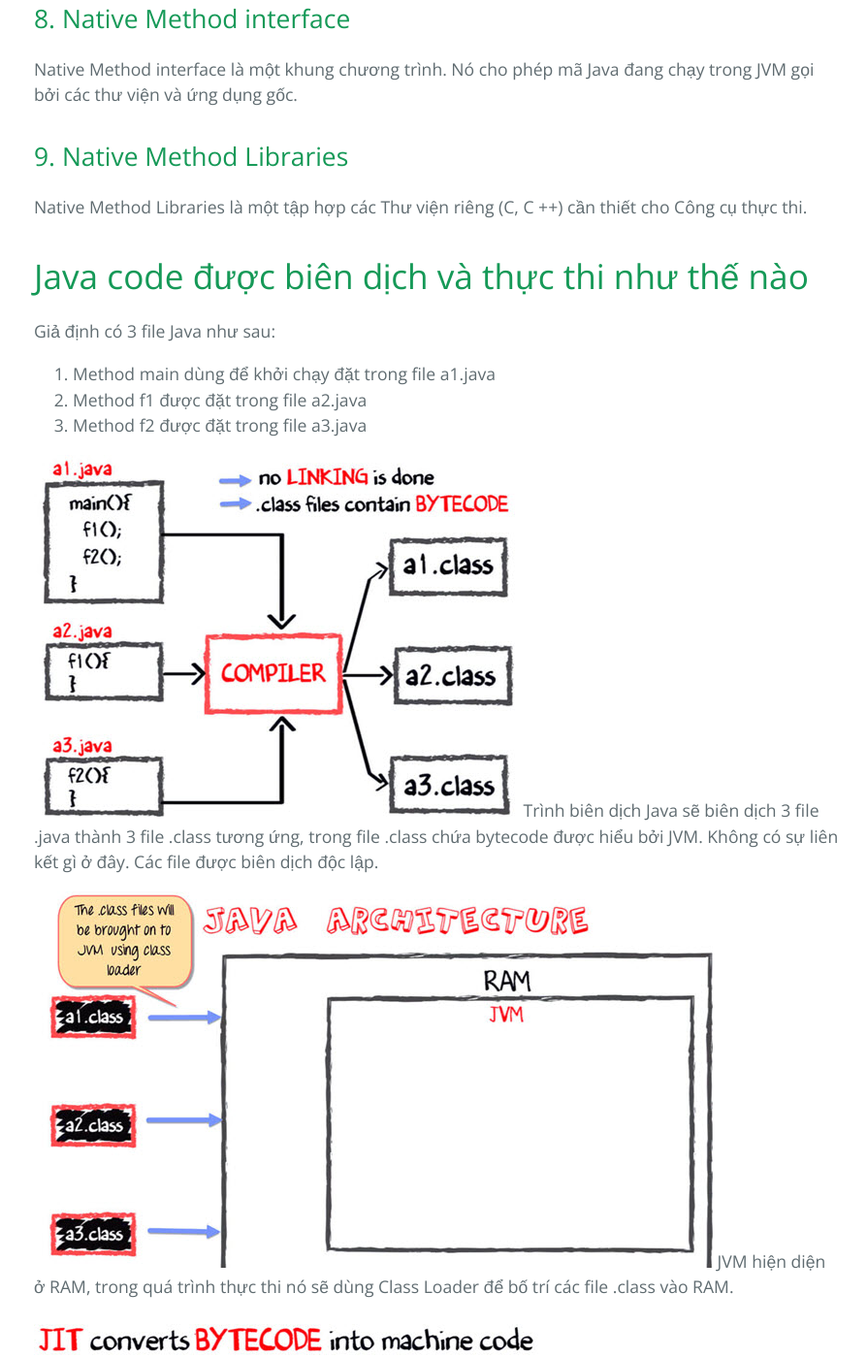
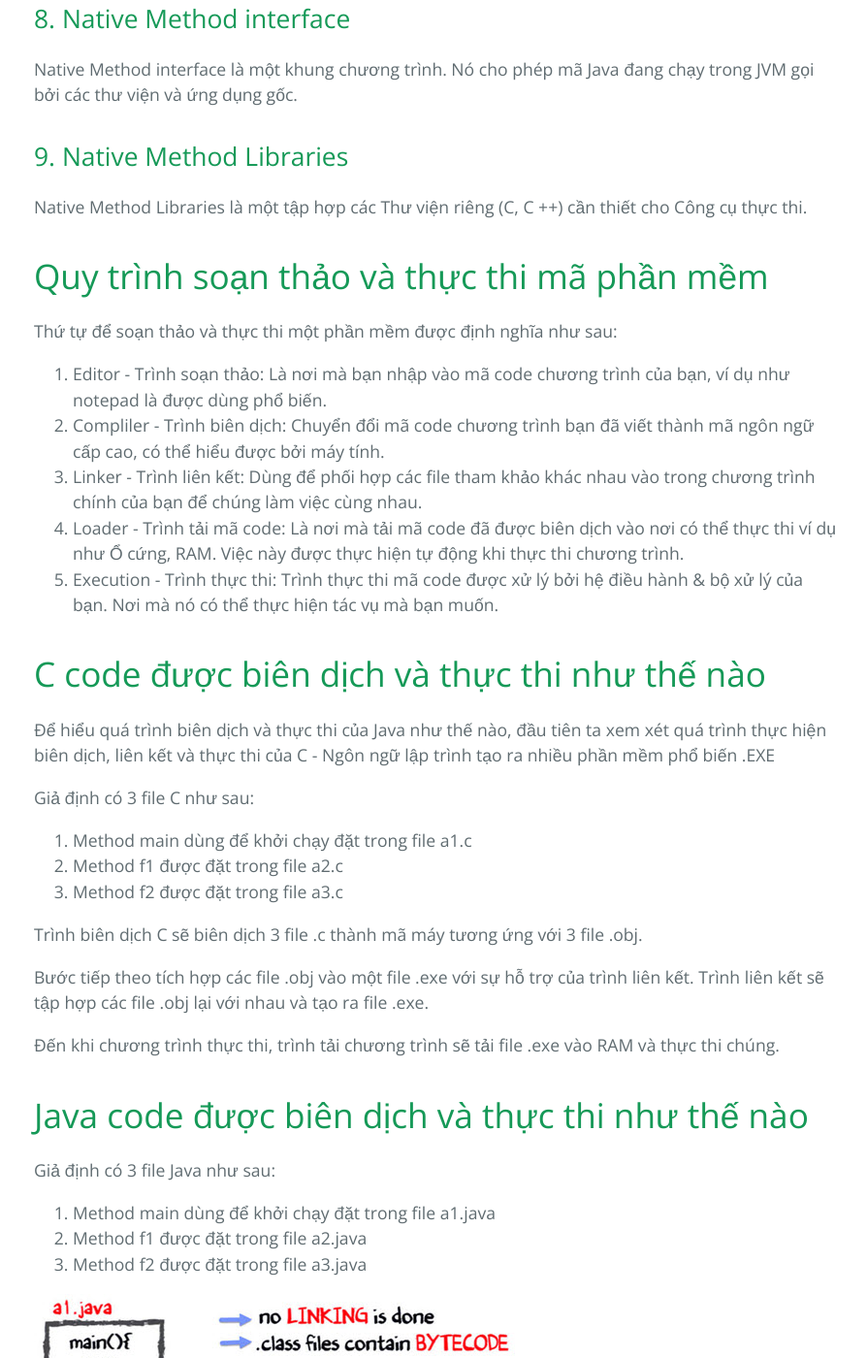
Before and after one commit to lxnhiqn905/lxnhiqn905.github.io, a Jekyll site: the page built from java/java-virtual-machine-jvm.md, in a window 1280 px wide and 1400 px high, scrolled down 2533 px. Shown: the whole window at 97% size, without its empty margins (189-1083 px from the left). Built offline with Jekyll 4.4.1, drawn with Linux system fonts in a browser that asks for light colours.

Commit message:
Update java-virtual-machine-jvm.md

```diff
--- a/java/java-virtual-machine-jvm.md
+++ b/java/java-virtual-machine-jvm.md
@@ -46,6 +46,28 @@ Native Method interface là một khung chương trình. Nó cho phép mã Java
 ## 9. Native Method Libraries
 Native Method Libraries là một tập hợp các Thư viện riêng (C, C ++) cần thiết cho Công cụ thực thi.
 
+# Quy trình soạn thảo và thực thi mã phần mềm
+Thứ tự để soạn thảo và thực thi một phần mềm được định nghĩa như sau:
+1. Editor - Trình soạn thảo: Là nơi mà bạn nhập vào mã code chương trình của bạn, ví dụ như notepad là được dùng phổ biến.
+2. Compliler - Trình biên dịch: Chuyển đổi mã code chương trình bạn đã viết thành mã ngôn ngữ cấp cao, có thể hiểu được bởi máy tính.
+3. Linker - Trình liên kết: Dùng để phối hợp các file tham khảo khác nhau vào trong chương trình chính của bạn để chúng làm việc cùng nhau.
+4. Loader - Trình tải mã code: Là nơi mà tải mã code đã được biên dịch vào nơi có thể thực thi ví dụ như Ổ cứng, RAM. Việc này được thực hiện tự động khi thực thi chương trình.
+5. Execution - Trình thực thi: Trình thực thi mã code được xử lý bởi hệ điều hành & bộ xử lý của bạn. Nơi mà nó có thể thực hiện tác vụ mà bạn muốn.
+
+# C code được biên dịch và thực thi như thế nào
+Để hiểu quá trình biên dịch và thực thi của Java như thế nào, đầu tiên ta xem xét quá trình thực hiện biên dịch, liên kết và thực thi của C - Ngôn ngữ lập trình tạo ra nhiều phần mềm phổ biến .EXE
+
+Giả định có 3 file C như sau:
+1. Method main dùng để khởi chạy đặt trong file a1.c
+2. Method  f1 được đặt trong file a2.c
+3. Method  f2 được đặt trong file a3.c
+
+Trình biên dịch C sẽ biên dịch 3 file .c thành mã máy tương ứng với 3 file .obj.
+
+Bước tiếp theo tích hợp các file .obj vào một file .exe với sự hỗ trợ của trình liên kết. Trình liên kết sẽ tập hợp các file .obj lại với nhau và tạo ra file .exe.
+
+Đến khi chương trình thực thi, trình tải chương trình sẽ tải file .exe vào RAM và thực thi chúng.
+
 # Java code được biên dịch và thực thi như thế nào
 Giả định có 3 file Java như sau:
 1. Method main dùng để khởi chạy đặt trong file a1.java
@@ -63,4 +85,6 @@ Tiếp theo, bytecode trong file .class sẽ được biên dịch thành mã m
 
 NOTE: JIT or Just-in-time compiler là một phần của JVM, nó biên dịch bytecode của chức năng tương ứng cùng lúc thực thi.
 
+
+
 [Back](./)
```
